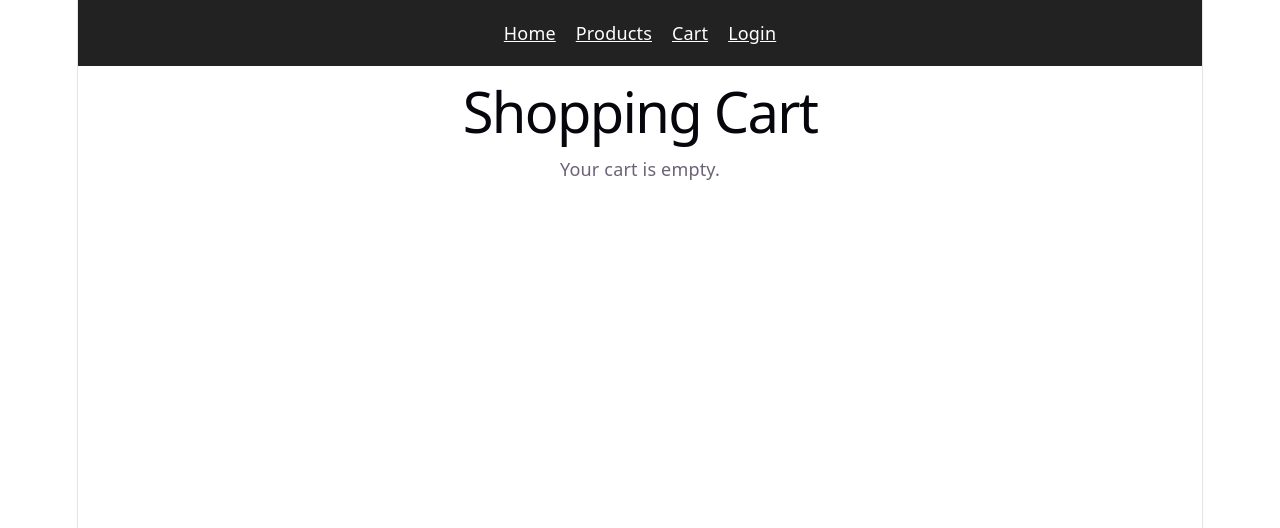
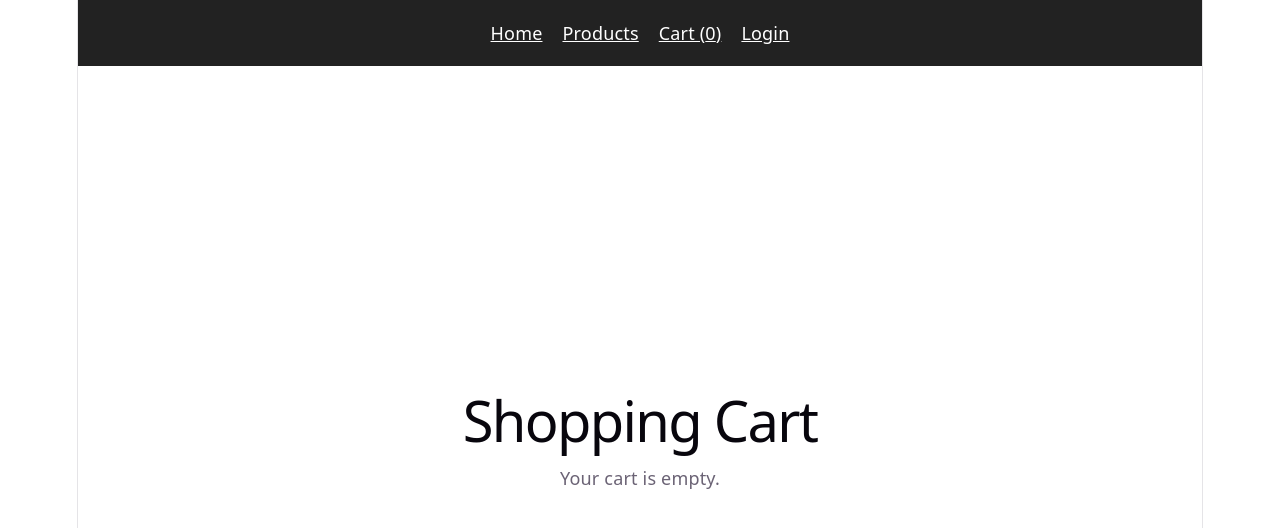
Before and after one commit to monikaa625/serverless-ecommerce-platform, a React app in the folder frontend/: page /cart in a window 1280 px wide. Shown: the top 528 px of the page. Built offline with nearby package versions, Linux system fonts and the light colour scheme; the HTML template or start-up script is replaced by a standard one.

Commit message:
Add cart counter in navbar

```diff
--- a/frontend/src/App.jsx
+++ b/frontend/src/App.jsx
@@ -1,3 +1,4 @@
+import { useState } from "react";
 import { Routes, Route } from "react-router-dom";
 
 import Navbar from "./components/Navbar";
@@ -8,19 +9,32 @@ import Cart from "./pages/Cart";
 import Login from "./pages/Login";
 
 function App() {
+  const [cartItems, setCartItems] = useState([]);
+
+  const addToCart = (product) => {
+    setCartItems((prev) => [...prev, product]);
+  };
+
   return (
     <>
-      <Navbar />
+      <Navbar cartCount={cartItems.length} />
 
       <Routes>
         <Route path="/" element={<Home />} />
 
         <Route
           path="/products"
-          element={<Products />}
+          element={
+            <Products addToCart={addToCart} />
+          }
         />
 
-        <Route path="/cart" element={<Cart />} />
+        <Route
+          path="/cart"
+          element={
+            <Cart cartItems={cartItems} />
+          }
+        />
 
         <Route path="/login" element={<Login />} />
       </Routes>
--- a/frontend/src/components/Navbar.jsx
+++ b/frontend/src/components/Navbar.jsx
@@ -1,6 +1,6 @@
 import { Link } from "react-router-dom";
 
-function Navbar() {
+function Navbar({ cartCount }) {
   return (
     <nav
       style={{
@@ -20,7 +20,7 @@ function Navbar() {
       </Link>
 
       <Link style={{ color: "white" }} to="/cart">
-        Cart
+        Cart ({cartCount})
       </Link>
 
       <Link style={{ color: "white" }} to="/login">
--- a/frontend/src/components/ProductCard.jsx
+++ b/frontend/src/components/ProductCard.jsx
@@ -5,7 +5,9 @@ function ProductCard({ product, addToCart }) {
 
       <p>${product.price}</p>
 
-      <button onClick={addToCart}>
+      <button
+        onClick={() => addToCart(product)}
+      >
         Add to Cart
       </button>
     </div>
--- a/frontend/src/pages/Cart.jsx
+++ b/frontend/src/pages/Cart.jsx
@@ -1,9 +1,34 @@
-function Cart() {
+function Cart({ cartItems }) {
+  const total = cartItems.reduce(
+    (sum, item) => sum + item.price,
+    0
+  );
+
   return (
-    <div style={{ textAlign: "center" }}>
+    <div
+      style={{
+        maxWidth: "800px",
+        margin: "auto",
+        padding: "20px",
+      }}
+    >
       <h1>Shopping Cart</h1>
 
-      <p>Your cart is empty.</p>
+      {cartItems.length === 0 ? (
+        <p>Your cart is empty.</p>
+      ) : (
+        <>
+          {cartItems.map((item, index) => (
+            <div key={index}>
+              <h3>{item.name}</h3>
+              <p>${item.price}</p>
+              <hr />
+            </div>
+          ))}
+
+          <h2>Total: ${total}</h2>
+        </>
+      )}
     </div>
   );
 }
--- a/frontend/src/pages/Products.jsx
+++ b/frontend/src/pages/Products.jsx
@@ -1,16 +1,17 @@
 import products from "../data/products";
 import ProductCard from "../components/ProductCard";
 
-function Products() {
+function Products({ addToCart }) {
   return (
     <div className="app">
-      <h1>Products</h1>
+      <h1 className="title">Products</h1>
 
       <div className="products-grid">
         {products.map((product) => (
           <ProductCard
             key={product.id}
             product={product}
+            addToCart={addToCart}
           />
         ))}
       </div>
```
